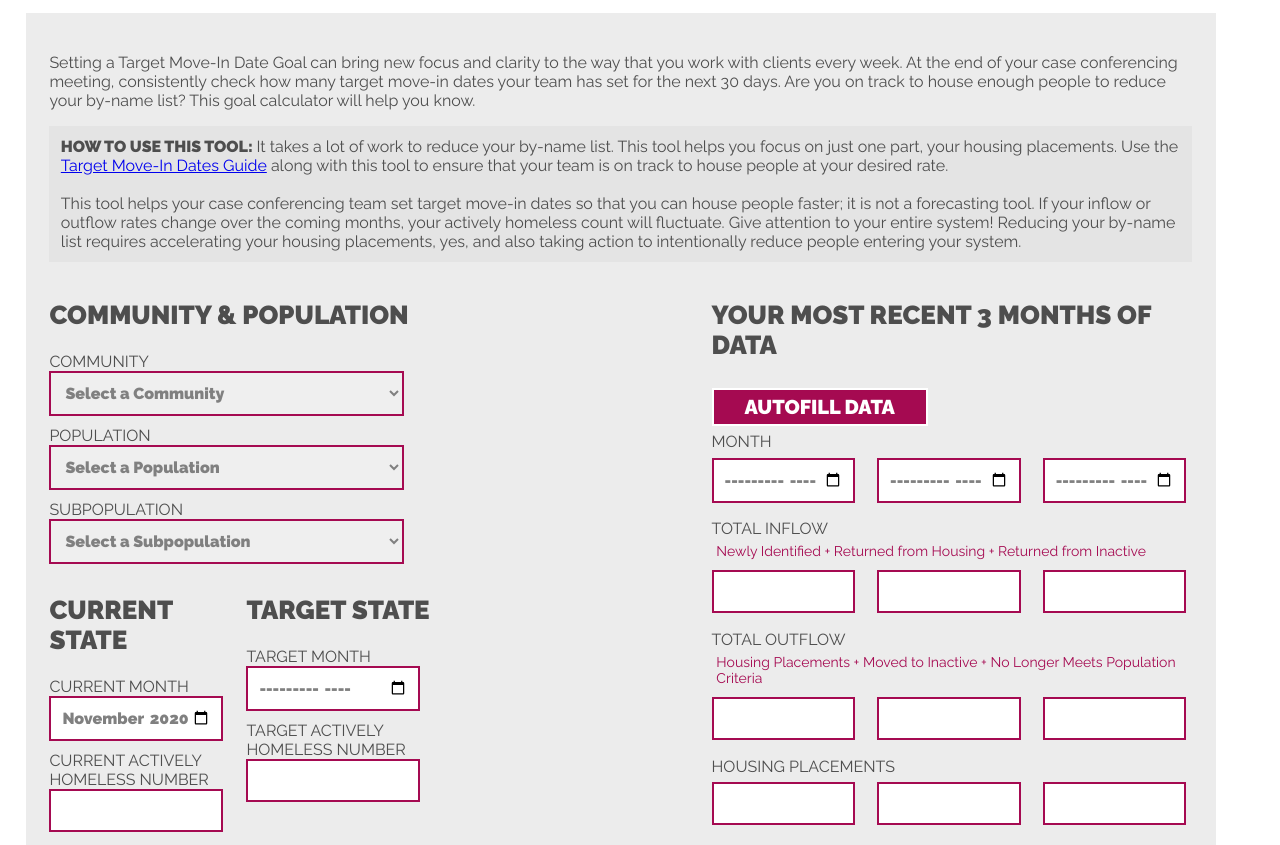
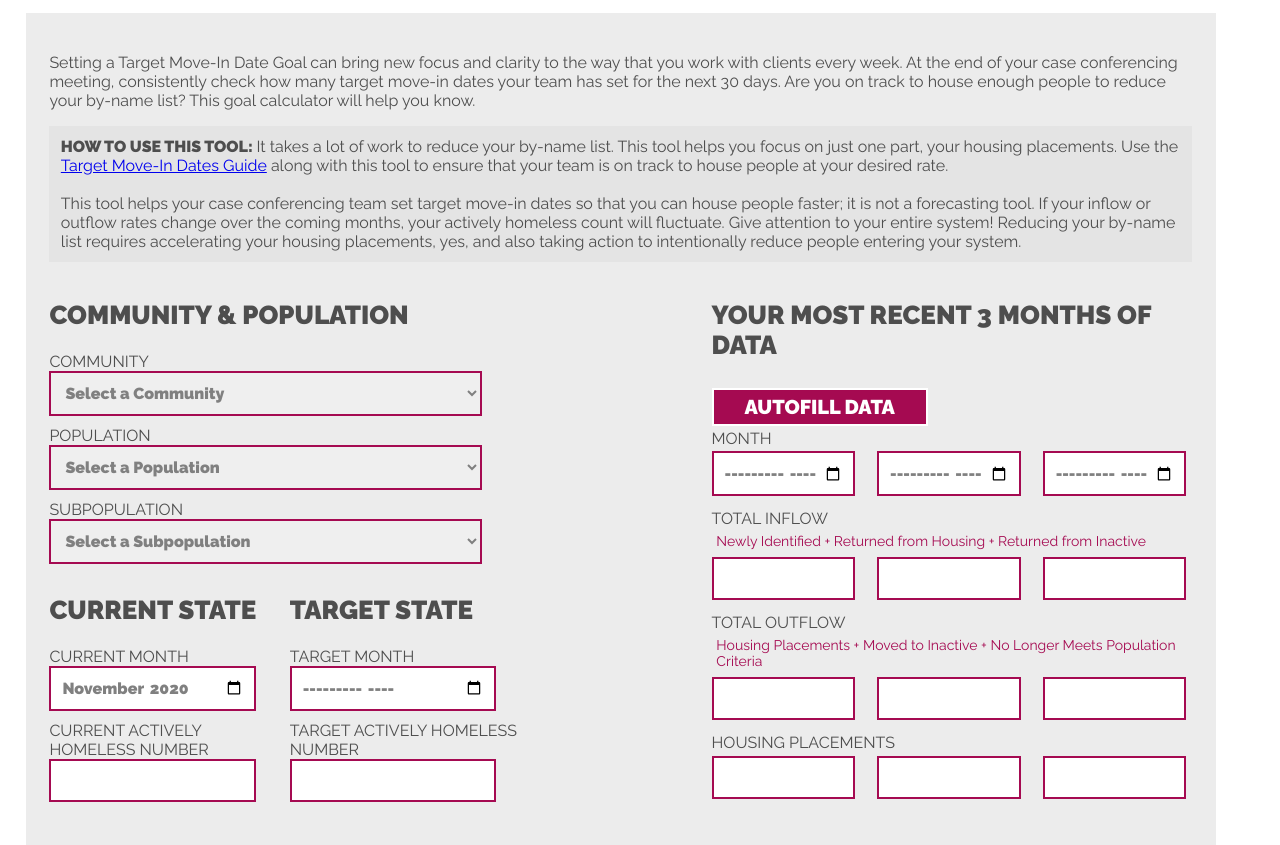
Before and after one commit to builtforzero/30-day-target-move-in-date-calculator, a website built with Parcel: page client/index.html in a window 1280 px wide. Shown: the top 845 px of the page. Built offline with nearby package versions, Linux system fonts and the light colour scheme; no server answers.

Commit message:
v3 UI updates

```diff
--- a/client/style.css
+++ b/client/style.css
@@ -30,12 +30,12 @@ h2 {
     grid-row: 1;
   }
   .goalInputs {
-    grid-column: 1/3;
+    grid-column: 1/4;
     grid-row: 2/11;
     display: grid;
   }
   .communityDetails {
-    grid-column: 1/3;
+    grid-column: 1/4;
     grid-row: 1;
   }
   .currentState {
```
